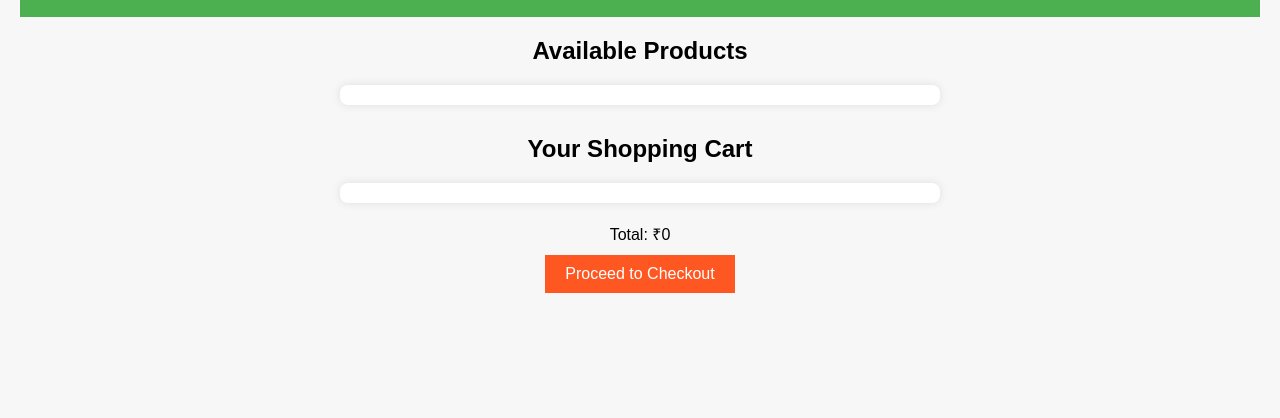
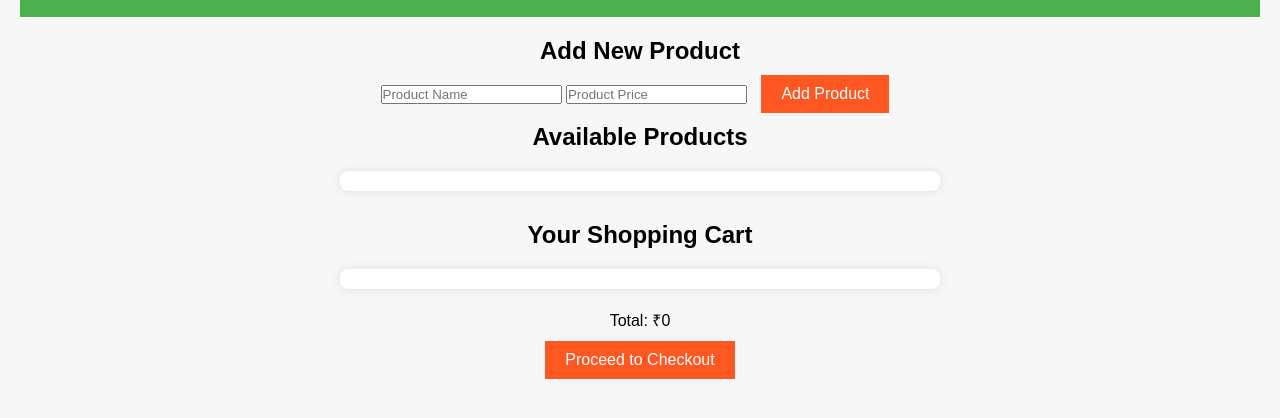
Before and after one commit to Thouhid05/smart-trolley, a website: page index.html in a window 1280 px wide. Shown: the part 98-516 px from the top of the page. Drawn offline with Linux system fonts and the light colour scheme; no server answers.

Commit message:
Update index.html

```diff
--- a/index.html
+++ b/index.html
@@ -3,8 +3,8 @@
 <head>
     <meta charset="UTF-8">
     <meta name="viewport" content="width=device-width, initial-scale=1.0">
-  <title>Smart Trolley</title> <!-- Updated title -->
-  <link rel="stylesheet" href="styles.css">
+    <title>Smart Trolley</title> <!-- Update to your desired title -->
+    <link rel="stylesheet" href="styles.css"> <!-- Link to your CSS file -->
 </head>
 <body>
 
@@ -14,8 +14,16 @@
         <p>Start shopping by adding items to your cart!</p>
     </header>
 
-  <!-- Main Content -->
-  <main>
+    <!-- Add Product Form -->
+    <section id="add-product">
+        <h2>Add New Product</h2>
+        <form id="add-product-form">
+            <input type="text" id="product-name" placeholder="Product Name" required />
+            <input type="number" id="product-price" placeholder="Product Price" required />
+            <button type="submit">Add Product</button>
+        </form>
+    </section>
+
     <!-- Product List Section -->
     <section id="products">
         <h2>Available Products</h2>
@@ -33,10 +41,9 @@
         <p id="total-amount">Total: ₹0</p>
         <button onclick="checkout()">Proceed to Checkout</button>
     </section>
-  </main>
 
     <!-- JavaScript File -->
-  <script src="app.js"></script>
+    <script src="app.js"></script> <!-- Link to your JavaScript file -->
 
 </body>
 </html>
```
Lines whose indentation alone changed are shown as unchanged.
